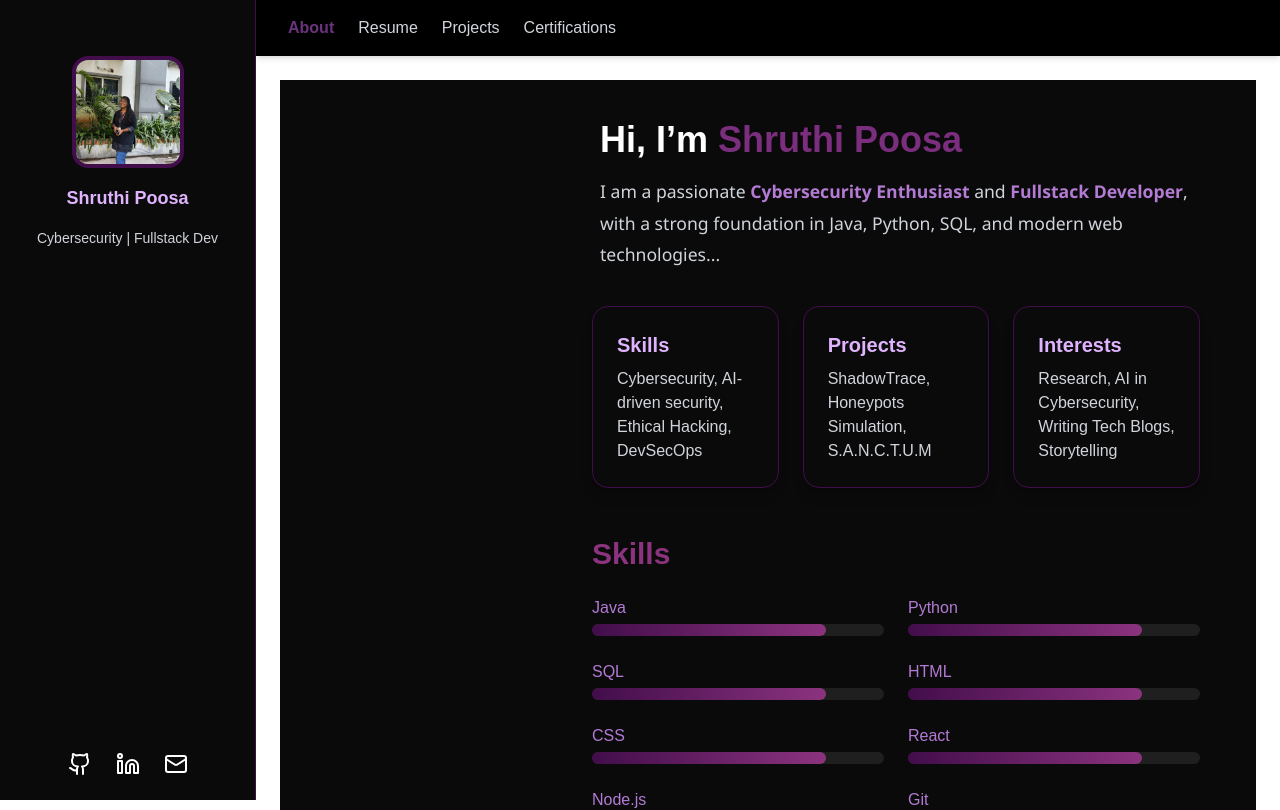
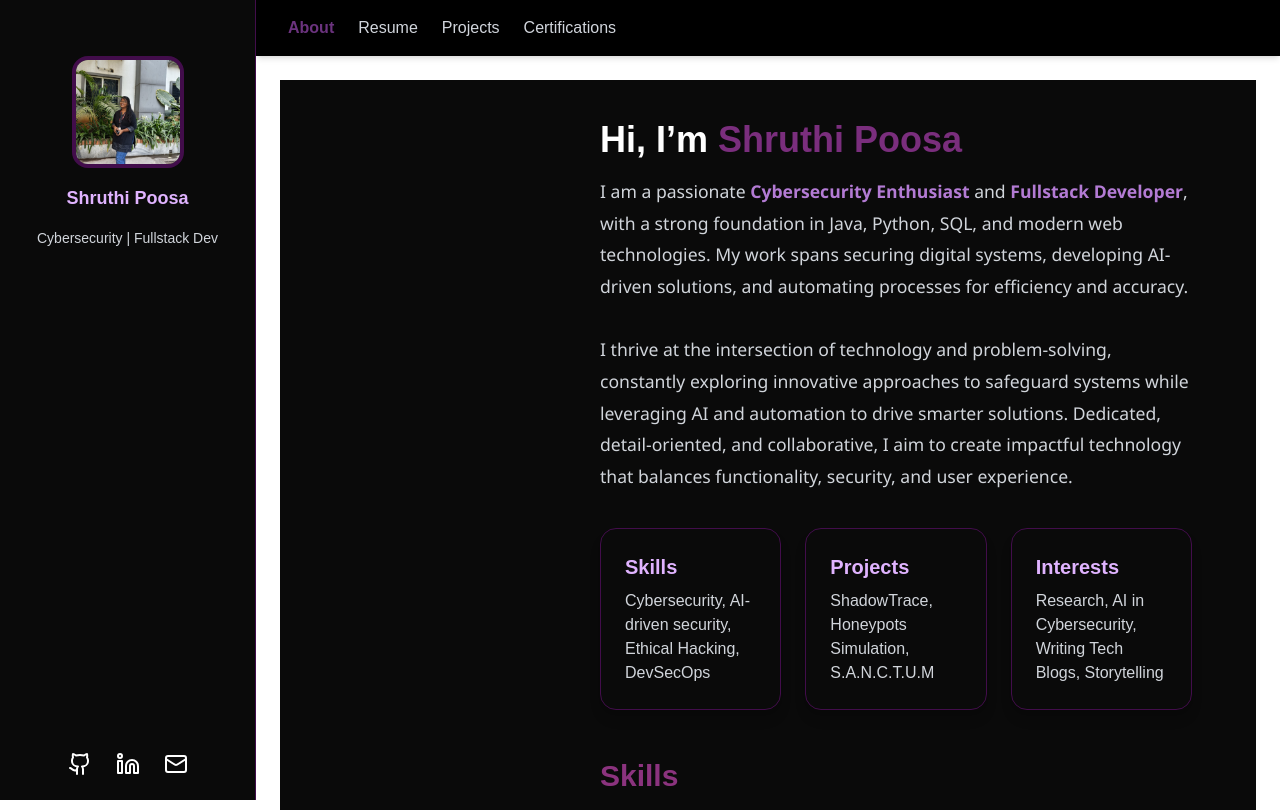
Before and after one commit to Shruthipoosa04/Shruthi-s-Portfolio, a Next.js app: page / in a window 1280 px wide. Shown: the top 810 px of the page. Built offline with nearby package versions, Linux system fonts and the light colour scheme.

Commit message:
modified commit

```diff
--- a/app/page.tsx
+++ b/app/page.tsx
@@ -118,22 +118,21 @@ export default function About() {
         </button>
 
         {/* About Section */}
-        <section className="max-w-4xl px-4 sm:px-6 text-left">
+        <section className="max-w-4xl mx-auto px-4 sm:px-6">
           <h1
-            className="text-4xl font-bold mb-4"
+            className="text-4xl font-bold text-left"
             style={{ color: colors.white }}
           >
             Hi, I’m <span style={{ color: "#7A2E7D" }}>Shruthi Poosa</span>
           </h1>
           <p
-            className="mt-4 text-lg"
+            className="mt-4 text-lg text-left"
             style={{
               color: colors.grayText,
               lineHeight: "1.8",
               marginBottom: "2em",
               fontSize: "1.1rem",
               fontFamily: "'Segoe UI', Tahoma, Geneva, Verdana, sans-serif",
-              textAlign: "left", // 👈 ensures no justify
             }}
           >
             I am a passionate{" "}
@@ -145,12 +144,21 @@ export default function About() {
               Fullstack Developer
             </span>
             , with a strong foundation in Java, Python, SQL, and modern web
-            technologies...
+            technologies. My work spans securing digital systems, developing
+            AI-driven solutions, and automating processes for efficiency and
+            accuracy.
+            <br />
+            <br />
+            I thrive at the intersection of technology and problem-solving,
+            constantly exploring innovative approaches to safeguard systems
+            while leveraging AI and automation to drive smarter solutions.
+            Dedicated, detail-oriented, and collaborative, I aim to create
+            impactful technology that balances functionality, security, and user
+            experience.
           </p>
-        </section>
 
           {/* Cards Section */}
-        <section className="grid grid-cols-1 md:grid-cols-3 gap-6 mb-12 max-w-5xl px-4 text-left">
+          <section className="grid grid-cols-1 md:grid-cols-3 gap-6 mb-12">
             {cards.map((card, i) => (
               <motion.div
                 key={i}
@@ -173,7 +181,7 @@ export default function About() {
           </section>
 
           {/* Skills Section */}
-        <section className="text-left max-w-3xl px-4 mt-12">
+          <section className="text-left max-w-3xl mx-auto mt-12">
             <h2
               className="text-3xl font-semibold mb-6"
               style={{ color: colors.gradientEnd }}
@@ -207,6 +215,7 @@ export default function About() {
               )}
             </div>
           </section>
+        </section>
 
         {/* Footer */}
         <footer
```
Lines whose indentation alone changed are shown as unchanged.
